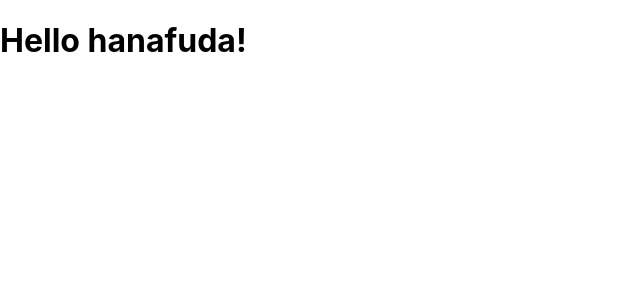
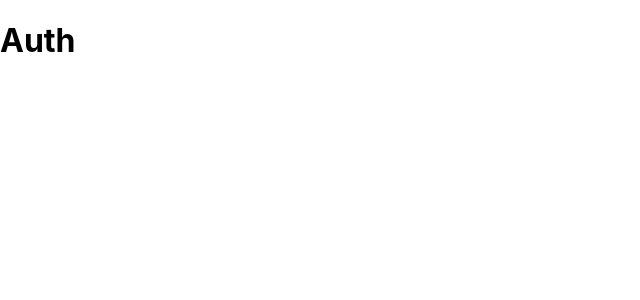
Before and after one commit to Kropanov/hanafuda, a React (Create React App) app: page / in a window 1280 px wide. Shown: the top 300 px of the page, without its empty margins (0-640 px from the left). Built offline with nearby package versions, Linux system fonts and the light colour scheme.

Commit message:
Creating routing

```diff
--- a/package.json
+++ b/package.json
@@ -12,6 +12,7 @@
     "@types/react-dom": "^18.0.5",
     "react": "^18.2.0",
     "react-dom": "^18.2.0",
+    "react-router-dom": "^6.3.0",
     "react-scripts": "5.0.1",
     "sass": "^1.53.0",
     "typescript": "^4.7.4",
--- a/src/App.tsx
+++ b/src/App.tsx
@@ -1,11 +1,15 @@
 import React from 'react';
 import './App.scss';
+import {Route, Routes} from "react-router-dom";
 
 function App() {
     return (
-        <h1>
-            Hello hanafuda!
-        </h1>
+        <Routes>
+            <Route path="/" element={<h1>Auth</h1>}/>
+            <Route></Route>
+            <Route></Route>
+            <Route path="*" element={<h1>Not found</h1>}></Route>
+        </Routes>
     );
 }
 
--- a/src/index.tsx
+++ b/src/index.tsx
@@ -3,13 +3,16 @@ import ReactDOM from 'react-dom/client';
 import './index.scss';
 import App from './App';
 import reportWebVitals from './reportWebVitals';
+import {BrowserRouter} from "react-router-dom";
 
 const root = ReactDOM.createRoot(
     document.getElementById('root') as HTMLElement
 );
 root.render(
     <React.StrictMode>
-        <App/>
+        <BrowserRouter>
+            <App/>
+        </BrowserRouter>
     </React.StrictMode>
 );
 
```
Also changed, not shown: 1 other file (tests, documents, lock files or other folders).
